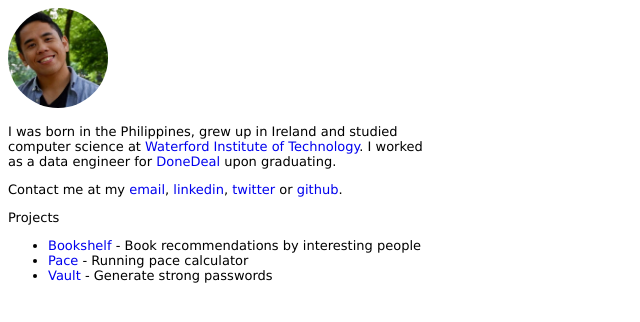
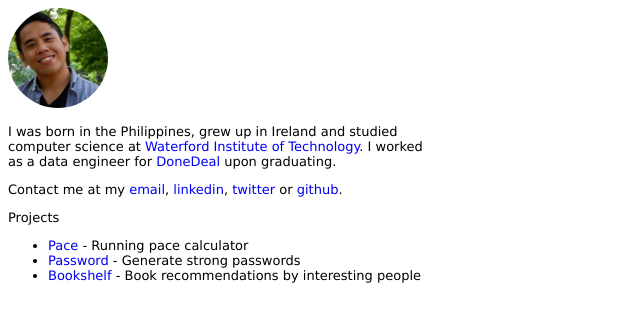
Before and after one commit to jkrclaro/jkrclaro.github.io, a Django app: page / in a window 1280 px wide. Shown: the top 322 px of the page, without its empty margins (0-640 px from the left). Run offline with Django 3.2, Linux system fonts and the light colour scheme.

Commit message:
Add requirements.txt

```diff
--- a/johnclaro/templates/landingpage.html
+++ b/johnclaro/templates/landingpage.html
@@ -20,9 +20,9 @@
     </p>
     <p>Projects</p>
     <ul>
+        <li><a href="{% url 'bookshelf' %}">Pace</a> - Running pace calculator</li>
+        <li><a href="{% url 'bookshelf' %}">Password</a> - Generate strong passwords</li>
         <li><a href="{% url 'bookshelf' %}">Bookshelf</a> - Book recommendations by interesting people</li>
-        <li><a href="{% url 'bookshelf' %}">Pace</a> - Running pace calculator</li>
-        <li><a href="{% url 'bookshelf' %}">Vault</a> - Generate strong passwords</li>
     </ul>
 </body>
 </html>
```
Also changed, not shown: requirements.txt (added, +49 -0 lines).
